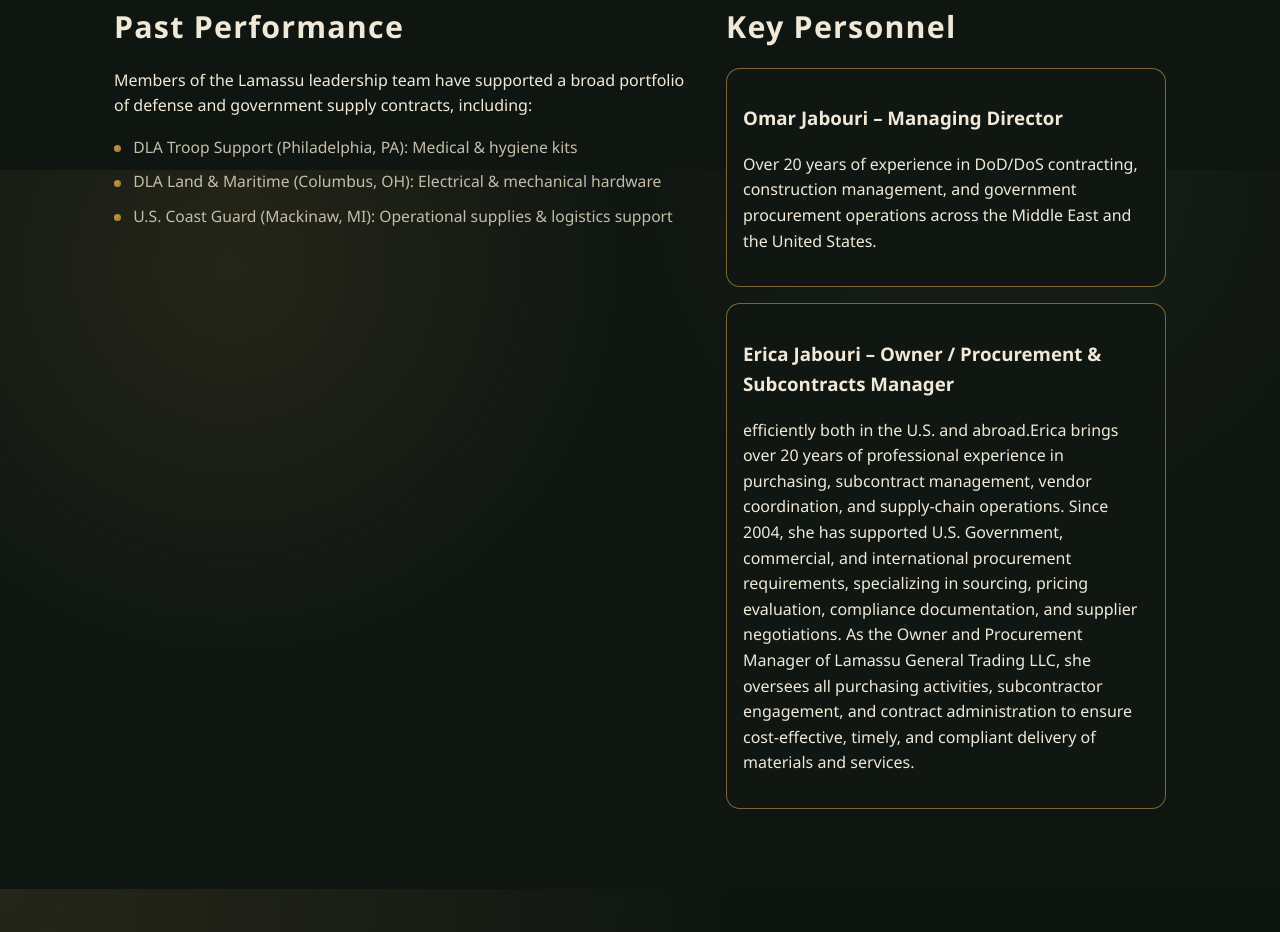
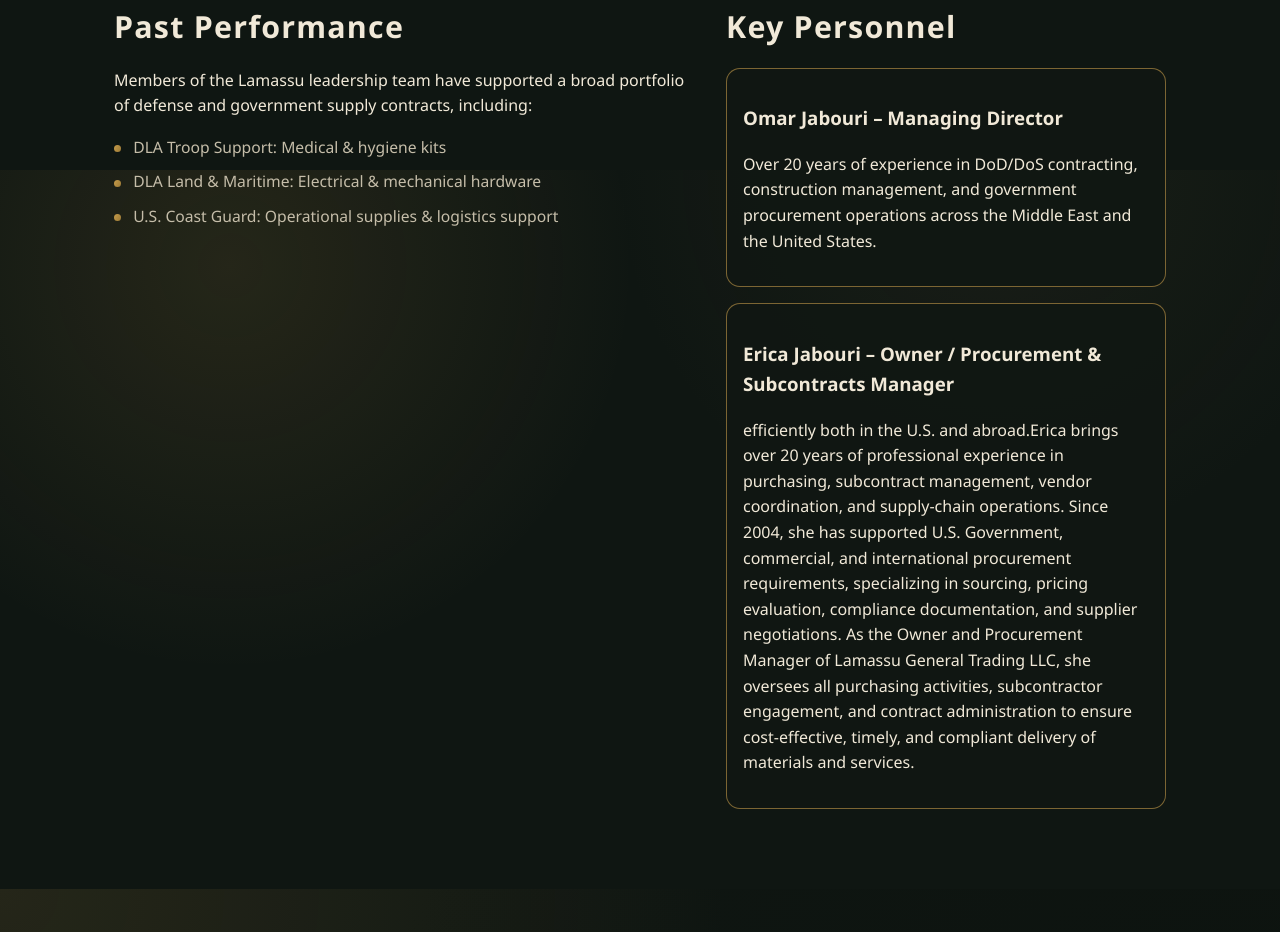
Before and after one commit to lamassu-usa/lamassu, a plain HTML site: page about.html in a window 1280 px wide. Shown: the part 1430-2362 px from the top of the page. Drawn offline with Linux system fonts and the light colour scheme.

Commit message:
remove locations

```diff
--- a/about.html
+++ b/about.html
@@ -109,9 +109,9 @@
             government supply contracts, including:
           </p>
           <ul class="bullet-list">
-            <li>DLA Troop Support (Philadelphia, PA): Medical & hygiene kits</li>
-            <li>DLA Land & Maritime (Columbus, OH): Electrical & mechanical hardware</li>
-            <li>U.S. Coast Guard (Mackinaw, MI): Operational supplies & logistics support</li>
+            <li>DLA Troop Support: Medical & hygiene kits</li>
+            <li>DLA Land & Maritime: Electrical & mechanical hardware</li>
+            <li>U.S. Coast Guard: Operational supplies & logistics support</li>
           </ul>
         </div>
         <div>
```
